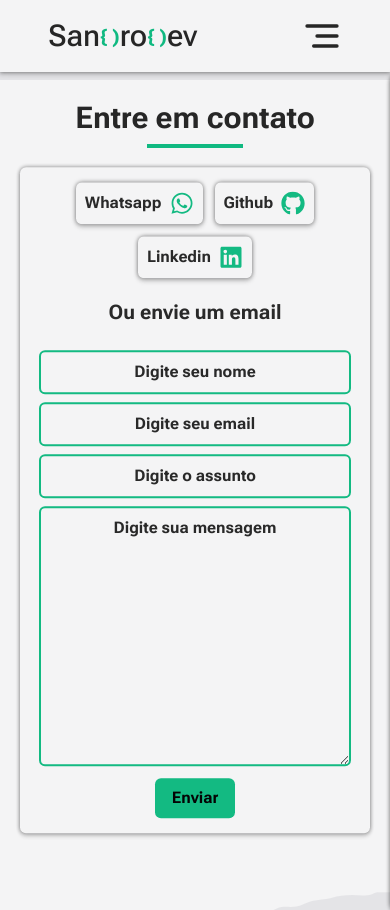
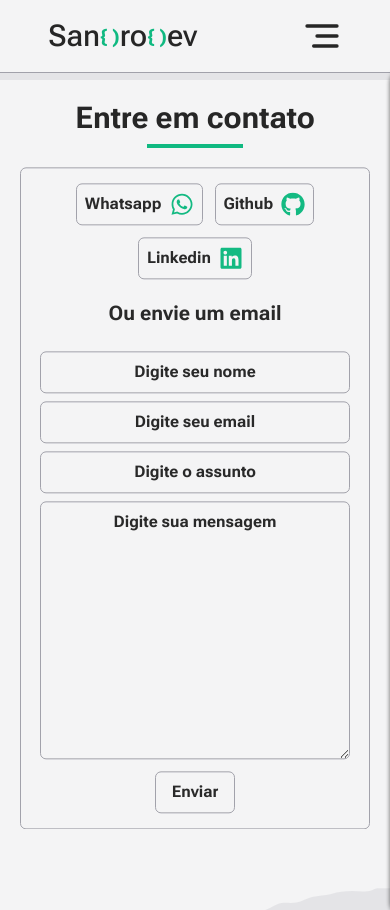
Before and after one commit to SandroFernandesRosal/my-portfolio-next, a Next.js app: page /contato in a window 390 px wide. Shown: the top 910 px of the page. Built offline with nearby package versions, Linux system fonts and the light colour scheme; a web font is replaced by a local one.

Commit message:
:ok_hand: style: novas etilizações de borda

```diff
--- a/src/components/change-theme.tsx
+++ b/src/components/change-theme.tsx
@@ -13,7 +13,7 @@ export default function ChangeTheme() {
 
   return (
     <ReactSwitch
-      className="flex items-center justify-center shadow-shadowlight dark:shadow-shadowdark "
+      className="flex items-center justify-center border-[1px] dark:border-zinc-700 border-zinc-400"
       aria-label="Tema light ou dark"
       onChange={changeTheme}
       checked={theme === 'light'}
--- a/src/components/contato.tsx
+++ b/src/components/contato.tsx
@@ -106,14 +106,14 @@ export default function Contato() {
           ref={form}
           onSubmit={onSubmit}
           name="form"
-          className="flex contato  flex-col w-[100%] max-w-[500px] rounded-md p-[15px]  bg-bglight dark:bg-bgdark shadow-shadowlight dark:shadow-shadow-none  dark:border-[1px] dark:border-zinc-800"
+          className="flex contato  flex-col w-[100%] max-w-[500px] rounded-md p-[15px]  bg-bglight dark:bg-bgdark border-zinc-400 border-[1px] dark:border-zinc-700"
         >
           <Socials />
           <h1 className="text-center text-xl my-5 font-bold">
             Ou envie um email
           </h1>
           <input
-            className="m-1 p-2 text-center border-[2px] border-primary rounded-md cursor-pointer font-bold placeholder:text-textlight dark:placeholder:text-textdark  focus:ring-0 outline-none bg-bglight dark:bg-bgdark "
+            className="m-1 p-2 text-center border-[1px] border-zinc-400 dark:border-zinc-700 rounded-md cursor-pointer font-bold placeholder:text-textlight dark:placeholder:text-textdark  focus:ring-0 outline-none bg-bglight dark:bg-bgdark "
             required={true}
             type="text"
             name="nome"
@@ -124,7 +124,7 @@ export default function Contato() {
           />
 
           <input
-            className="m-1 p-2 text-center border-[2px] border-primary rounded-md cursor-pointer font-bold placeholder:text-textlight dark:placeholder:text-textdark focus:ring-0 outline-none bg-bglight dark:bg-bgdark"
+            className="m-1 p-2 text-center border-[1px] border-zinc-400 dark:border-zinc-700 rounded-md cursor-pointer font-bold placeholder:text-textlight dark:placeholder:text-textdark focus:ring-0 outline-none bg-bglight dark:bg-bgdark"
             required={true}
             type="email"
             name="email"
@@ -135,7 +135,7 @@ export default function Contato() {
           />
 
           <input
-            className="m-1 p-2 text-center border-[2px] border-primary rounded-md cursor-pointer font-bold placeholder:text-textlight dark:placeholder:text-textdark focus:ring-0 outline-none bg-bglight dark:bg-bgdark"
+            className="m-1 p-2 text-center border-[1px] border-zinc-400 dark:border-zinc-700 rounded-md cursor-pointer font-bold placeholder:text-textlight dark:placeholder:text-textdark focus:ring-0 outline-none bg-bglight dark:bg-bgdark"
             required={true}
             type="text"
             name="assunto"
@@ -146,7 +146,7 @@ export default function Contato() {
           />
 
           <textarea
-            className="m-1 p-2 text-center border-[2px] border-primary rounded-md cursor-pointer font-bold placeholder:text-textlight dark:placeholder:text-textdark focus:ring-0 outline-none bg-bglight dark:bg-bgdark"
+            className="m-1 p-2 text-center border-[1px] border-zinc-400 dark:border-zinc-700 rounded-md cursor-pointer font-bold placeholder:text-textlight dark:placeholder:text-textdark focus:ring-0 outline-none bg-bglight dark:bg-bgdark"
             required={true}
             name="mensagem"
             id="mensagem"
@@ -160,7 +160,7 @@ export default function Contato() {
           <button
             type="submit"
             name="submit"
-            className="p-2 bg-primary w-[25%] rounded-md self-center mt-2 text-black font-bold hover:bg-primary/40"
+            className="p-2 w-[25%] rounded-md self-center mt-2 border-[1px] border-zinc-400 dark:border-zinc-700 font-bold hover:bg-primary"
           >
             Enviar
           </button>
--- a/src/components/faq.tsx
+++ b/src/components/faq.tsx
@@ -86,12 +86,12 @@ export default function Faq() {
         <ul className="w-[90%] px-5 max-w-[500px] flex flex-col gap-3">
           {faqItems.map((item, index) => (
             <li key={index} onClick={() => handleOpen(index)} className="faq">
-              <h1 className="dark:border-[1px] shadow-shadowlight  dark:shadow-none hover:border-primary hover:border-[1px] border-transparent dark:hover:border-primary dark:border-zinc-800 rounded-md  h-20 items-center   p-5 font-bold cursor-pointer flex justify-between">
+              <h1 className="border-[1px] hover:border-primary hover:border-[1px] border-zinc-400 dark:hover:border-primary dark:border-zinc-700 rounded-md  h-20 items-center p-5 font-bold cursor-pointer flex justify-between">
                 {`${index + 1} - ${item}`}
                 {openIndex === index ? <ChevronUp /> : <ChevronDown />}
               </h1>
               <div
-                className={`p-1 border-x-[1px] rounded-md bg-bglightsecundary dark:bg-bgdarksecundary border-b-[1px] dark:border-zinc-800 border-zinc-400 transition ease-in-out duration-300 delay-150 ${openIndex === index ? 'flex' : 'hidden'}`}
+                className={`p-1 border-x-[1px] rounded-md bg-bglightsecundary dark:bg-bgdarksecundary border-b-[1px] dark:border-zinc-700 border-zinc-400 transition ease-in-out duration-300 delay-150 ${openIndex === index ? 'flex' : 'hidden'}`}
               >
                 {faqAnswers[index]}
               </div>
--- a/src/components/footer.tsx
+++ b/src/components/footer.tsx
@@ -4,7 +4,7 @@ import Socials from './socials'
 export default function Footer() {
   return (
     <footer className="flex flex-col justify-center items-center">
-      <div className="shadow-shadowlight dark:shadow-none  py-2 min-h-24 w-full flex flex-col justify-around items-center dark:border-t-[1px] dark:border-zinc-800">
+      <div className="py-2 min-h-24 w-full flex flex-col justify-around items-center border-t-[1px] border-zinc-400 dark:border-zinc-700">
         <Link
           href="/"
           className="md:text-2xl text-xl font-extrabold  hover:text-primary mb-2"
--- a/src/components/header.tsx
+++ b/src/components/header.tsx
@@ -7,7 +7,7 @@ import ItensMenu from './itens-menu'
 export default function Header() {
   return (
     <div
-      className={` w-[100vw] z-40 shadow-shadowlight flex items-center   dark:shadow-none dark:border-b-[1px] dark:border-zinc-800  py-4 dark:bg-bgdark bg-bglight fixed '} `}
+      className={` w-[100vw] z-40  flex items-center   dark:shadow-none border-b-[1px] dark:border-zinc-700 border-zinc-400 py-4 dark:bg-bgdark bg-bglight fixed '} `}
     >
       <div className="flex items-center justify-around gap-2 w-full ">
         <div className="flex items-center">
--- a/src/components/highlight.tsx
+++ b/src/components/highlight.tsx
@@ -51,7 +51,7 @@ export default function HighLight() {
           <div className="flex mt-5 gap-3 justify-center w-ful flex-wrap">
             <Link
               href={'/sobre'}
-              className="flex text-center gap-2 p-2 rounded-lg dark:bg-bgdark shadow-shadowlight dark:shadow-none dark:border-zinc-800 bg-bglight border-[1px] border-transparent hover:border-primary dark:hover:border-primary"
+              className="flex text-center gap-2 p-2 rounded-lg dark:bg-bgdark dark:border-zinc-700 bg-bglight border-[1px] border-zinc-400 hover:border-primary dark:hover:border-primary"
               aria-label="Saiba mais sobre mim"
             >
               <span>Quem sou</span>{' '}
@@ -63,7 +63,7 @@ export default function HighLight() {
               rel="noopener noreferrer"
               locale={false}
               download
-              className="flex text-center gap-2 p-2 rounded-lg dark:bg-bgdark shadow-shadowlight dark:shadow-none dark:border-zinc-800 bg-bglight border-[1px] border-transparent hover:border-primary dark:hover:border-primary"
+              className="flex text-center gap-2 p-2 rounded-lg dark:bg-bgdark dark:border-zinc-700 bg-bglight border-[1px] border-zinc-400 hover:border-primary dark:hover:border-primary"
               aria-label="Entre em contato"
             >
               <span>Contato</span>{' '}
--- a/src/components/project.tsx
+++ b/src/components/project.tsx
@@ -31,7 +31,7 @@ export default function Project({
   return (
     <li
       key={id}
-      className={` max-w-[250px] dark:border-[1px] dark:border-zinc-800 project project-${id} flex flex-col  rounded-md shadow-shadowlight  dark:shadow-none hover:border-primary hover:border-[1px] border-transparent dark:hover:border-primary transition  delay-150 duration-300  ease-in-out hover:-translate-y-1 hover:scale-110  ${size === 'large' && 'w-[100%] mx-5 md:mx-0 max-w-[500px] h-[650px] justify-between'} ${size === 'small' && 'h-[230px] justify-between py-3 md:py-6 min-w-[100px] w-[25%] md:max-w-[150px] '} ${size === 'normal' && 'h-[400px] md:h-[500px] w-[45%] justify-between'}`}
+      className={` max-w-[250px] border-[1px] dark:border-zinc-700 project project-${id} flex flex-col  rounded-md  hover:border-primary hover:border-[1px] border-zinc-400 dark:hover:border-primary transition  delay-150 duration-300  ease-in-out hover:-translate-y-1 hover:scale-110  ${size === 'large' && 'w-[100%] mx-5 md:mx-0 max-w-[500px] h-[650px] justify-between'} ${size === 'small' && 'h-[230px] justify-between py-3 md:py-6 min-w-[100px] w-[25%] md:max-w-[150px] '} ${size === 'normal' && 'h-[400px] md:h-[500px] w-[45%] justify-between'}`}
     >
       <Image
         src={img}
--- a/src/components/search.tsx
+++ b/src/components/search.tsx
@@ -12,7 +12,7 @@ export default function SearchForm() {
   }
 
   return (
-    <form className="flex  items-center md:gap-3 rounded-full dark:bg-bgdarksecundary bg-bglightsecundary w-[250px]   p-1 shadow-shadowlight dark:shadow-shadow-none mb-5 justify-center dark:border-[1px] dark:border-zinc-800">
+    <form className="flex  items-center md:gap-3 rounded-full  w-[250px]  p-1 mb-5 justify-center border-zinc-400 border-[1px] dark:border-zinc-800">
       <input
         name="search"
         type="text"
--- a/src/components/services.tsx
+++ b/src/components/services.tsx
@@ -71,7 +71,7 @@ export default function Services() {
                 isLargeItem
                   ? 'md:col-span-2 md:row-span-2'
                   : 'md:col-span-1 md:row-span-1'
-              } w-full h-[230px] md:h-auto flex-col items-center text-center border-[1px] dark:border-zinc-800 border-transparent rounded-md hover:border-primary dark:hover:border-primary shadow-shadowlight dark:shadow-none`}
+              } w-full h-[230px] md:h-auto flex-col items-center text-center border-[1px] dark:border-zinc-700 border-transparent rounded-md hover:border-primary dark:hover:border-primary border-zinc-400`}
             >
               <div className="flex h-[50%] justify-center mx-2 py-4 flex-col gap-2 items-center bg-[url(../assets/bg-dot.svg)] w-full">
                 {service.icon === 'site' && (
--- a/src/components/skills.tsx
+++ b/src/components/skills.tsx
@@ -109,7 +109,7 @@ export default function Skills() {
         className="skills grid grid-cols-1 gap-3 md:grid-cols-2 lg:w-[70vw] "
       >
 
-        <div className="skill skill-frontend group flex flex-col items-center justify-between text-center p-4 shadow-shadowlight dark:shadow-shadow-none   md:col-span-1 md:row-span-2 border-[1px] dark:border-zinc-800 border-transparent rounded-md hover:border-primary dark:hover:border-primary dark:shadow-none">
+        <div className="skill skill-frontend group flex flex-col items-center justify-between text-center p-4  md:col-span-1 md:row-span-2 border-[1px] dark:border-zinc-700 border-zinc-400 rounded-md hover:border-primary dark:hover:border-primary ">
           <div className="text-2xl md:h-[50%] gap-2 py-6 flex flex-col items-center justify-center font-bold mb-4  w-full bg-[url(../assets/bg-dot.svg)]"><h1>Frontend</h1> <Image src={frontend} height={100} width={100} alt='frontend' /></div>
           <div className="flex flex-wrap gap-2 justify-center items-center">
             {groupedSkills.frontend.map((skill) => (
@@ -125,7 +125,7 @@ export default function Skills() {
         </div>
 
 
-        <div className="skill skill-backend group flex flex-col items-center text-center p-4 shadow-shadowlight dark:shadow-shadow-none   md:col-span-1 border-[1px] dark:border-zinc-800 border-transparent rounded-md hover:border-primary dark:hover:border-primary  dark:shadow-none justify-between">
+        <div className="skill skill-backend group flex flex-col items-center text-center p-4   md:col-span-1 border-[1px] dark:border-zinc-700 border-zinc-400 rounded-md hover:border-primary dark:hover:border-primary   justify-between">
           <div className="text-2xl py-6 gap-2 flex flex-col items-center justify-center font-bold mb-4  w-full bg-[url(../assets/bg-dot.svg)]"><h1>Backend</h1>  <Image src={backend} height={100} width={100} alt='frontend' /></div>
           <div className="flex flex-wrap gap-2 justify-center">
             {groupedSkills.backend.map((skill) => (
@@ -141,7 +141,7 @@ export default function Skills() {
         </div>
 
 
-        <div className="skill skill-tools group flex flex-col items-center text-center p-4 shadow-shadowlight dark:shadow-shadow-none   md:col-span-1 border-[1px] dark:border-zinc-800 border-transparent rounded-md hover:border-primary dark:hover:border-primary  dark:shadow-none justify-between">
+        <div className="skill skill-tools group flex flex-col items-center text-center p-4 md:col-span-1 border-[1px] dark:border-zinc-700 border-zinc-400 rounded-md hover:border-primary dark:hover:border-primary justify-between">
           <div className="text-2xl py-6 gap-2 flex flex-col items-center justify-center font-bold mb-4  w-full bg-[url(../assets/bg-dot.svg)]">
           <h1>Ferramentas</h1>
           <Image src={tolls} height={100} width={100} alt='frontend' />
--- a/src/components/socials.tsx
+++ b/src/components/socials.tsx
@@ -7,7 +7,7 @@ export default function Socials() {
       <Link
         href={'https://api.whatsapp.com/send?phone=5521969501614'}
         target="blank"
-        className="flex items-center justify-around gap-2 md:gap-0 md:w-[150px]  bg-bglight dark:bg-bgdark rounded-md  p-2  shadow-shadowlight dark:shadow-shadow-none dark:border-[1px] dark:border-zinc-800 font-bold border-[1px]  border-transparent hover:border-primary dark:hover:border-primary"
+        className="flex items-center justify-around gap-2 md:gap-0 md:w-[150px]  bg-bglight dark:bg-bgdark rounded-md  p-2 border-[1px] dark:border-zinc-700 font-bold  border-zinc-400 hover:border-primary dark:hover:border-primary"
         aria-label="Meu whatsapp"
       >
         <span>Whatsapp</span> <FaWhatsapp className="text-2xl text-primary" />
@@ -16,7 +16,7 @@ export default function Socials() {
       <Link
         href={'https://github.com/SandroFernandesRosal'}
         target="blank"
-        className="flex items-center justify-around gap-2 md:gap-0 md:w-[150px]  bg-bglight dark:bg-bgdark rounded-md  p-2  shadow-shadowlight dark:shadow-shadow-none dark:border-[1px] dark:border-zinc-800 font-bold border-[1px]  border-transparent hover:border-primary dark:hover:border-primary"
+        className="flex items-center justify-around gap-2 md:gap-0 md:w-[150px]  bg-bglight dark:bg-bgdark rounded-md  p-2 border-[1px] dark:border-zinc-700 font-bold  border-zinc-400 hover:border-primary dark:hover:border-primary"
         aria-label="Meu github"
       >
         <span>Github</span> <FaGithub className="text-2xl text-primary" />
@@ -25,7 +25,7 @@ export default function Socials() {
       <Link
         href={'https://www.linkedin.com/in/sandrofernandesrosal'}
         target="blank"
-        className="flex items-center justify-around gap-2 md:gap-0 md:w-[150px]  bg-bglight dark:bg-bgdark rounded-md  p-2  shadow-shadowlight dark:shadow-shadow-none dark:border-[1px] dark:border-zinc-800 font-bold border-[1px]  border-transparent hover:border-primary dark:hover:border-primary"
+        className="flex items-center justify-around gap-2 md:gap-0 md:w-[150px]  bg-bglight dark:bg-bgdark rounded-md  p-2 border-[1px] dark:border-zinc-700 font-bold border-zinc-400 hover:border-primary dark:hover:border-primary"
         aria-label="Meu linkedin"
       >
         <span>Linkedin</span> <FaLinkedin className="text-2xl text-primary" />
```
